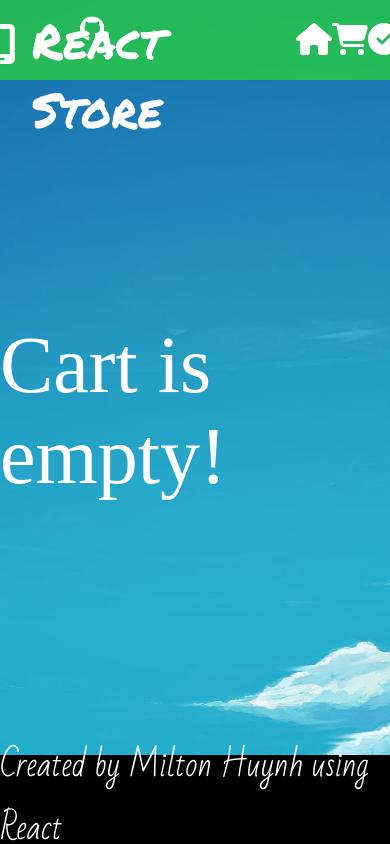
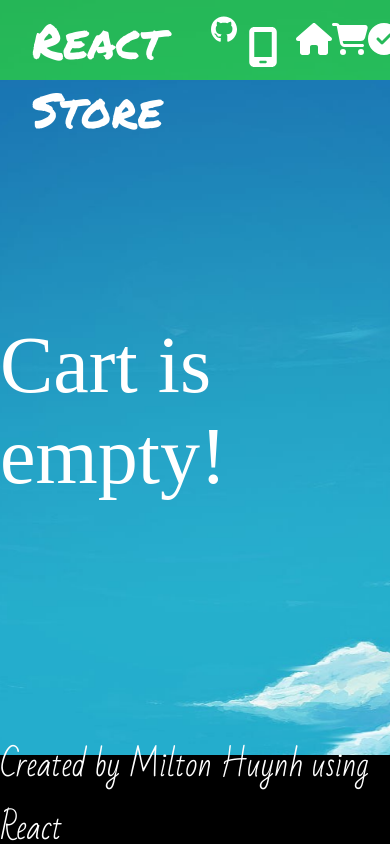
Before and after one commit to miltonhuynh/React-Store, a React (Create React App) app in the folder app/: page /React-Store/Cart in a window 390 px wide. Built offline with nearby package versions, Linux system fonts and the light colour scheme; a web font is replaced by a local one.

Commit message:
Fixed mobile icon position

```diff
--- a/app/src/App.css
+++ b/app/src/App.css
@@ -74,7 +74,7 @@ html,body {
   transition: 0.3s;
   margin-top: 1rem;
   position: relative;
-  right: 11rem;
+  right: 11vw;
 }
 
 #Github-icon:hover {
@@ -86,7 +86,7 @@ html,body {
   font-size: 2.5rem;
   margin-top: 1.5rem;
   position: relative;
-  right: 15rem;
+  left: 1.5rem;
   transition: 0.3s;
 }
 
@@ -116,10 +116,6 @@ html,body {
   align-items: center;
   transition: 0.2s;
   cursor: pointer;
-}
-
-#Brand:hover {
-  color: yellow;
 }
 
 #Navbar {
--- a/app/src/Components/HeaderFooter.js
+++ b/app/src/Components/HeaderFooter.js
@@ -23,12 +23,9 @@ export default function HeaderFooter(props) {
   return (
     <>
       <div id="Header">
-        <div id="Brand" onClick={goHome}>The React Store</div>
-        <div>
-          <a href="https://miltonhuynh.github.io/Mobile-React-Store/">
+        <div id="Brand" onClick={goHome}>The React Store<a href="https://miltonhuynh.github.io/Mobile-React-Store/">
             <FontAwesomeIcon icon={faMobileScreen} id="Mobile-icon"/>
-          </a>
-        </div>
+          </a></div>
         <div id="Github-icon"><a href="https://github.com/miltonhuynh/React-Store"><Githubicon/></a></div>
         <div id="Navbar">
           <div className="Nav-icon" onClick={goHome}><FontAwesomeIcon icon={faHome} /></div>
```
